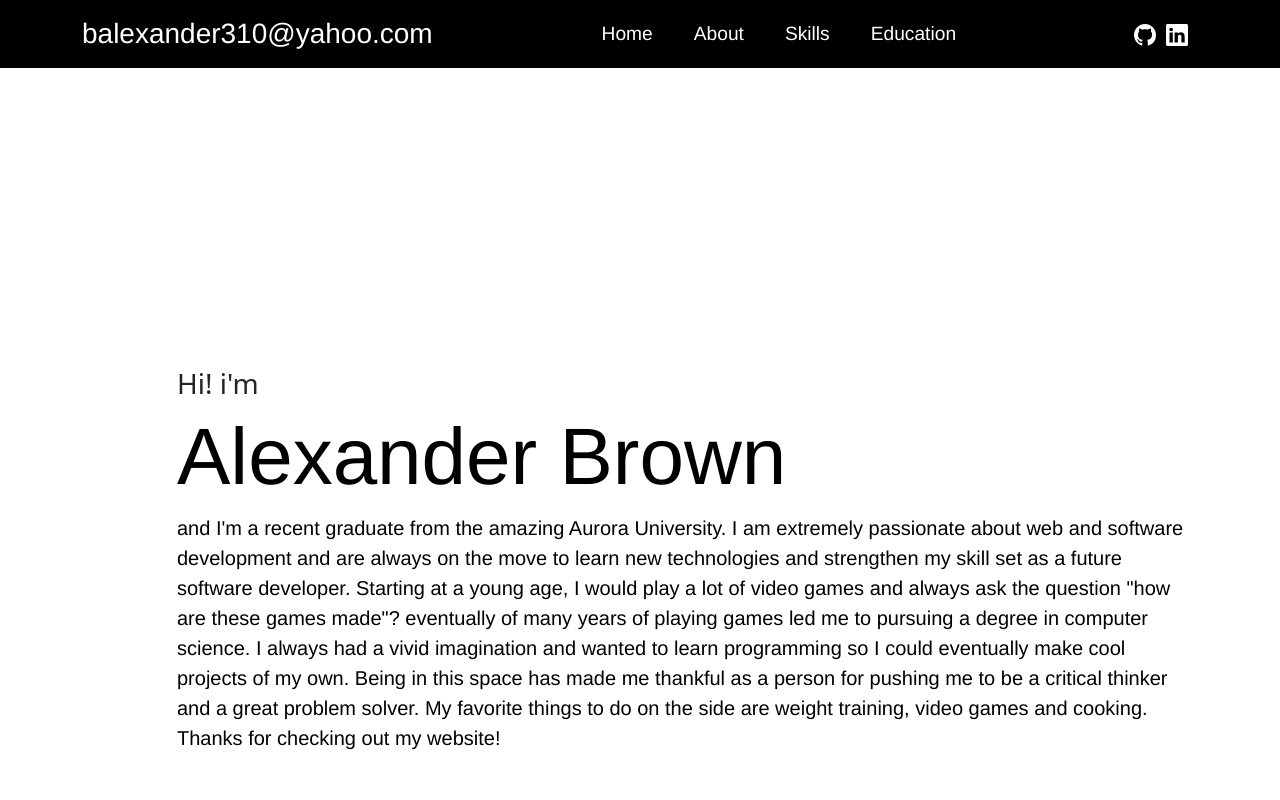
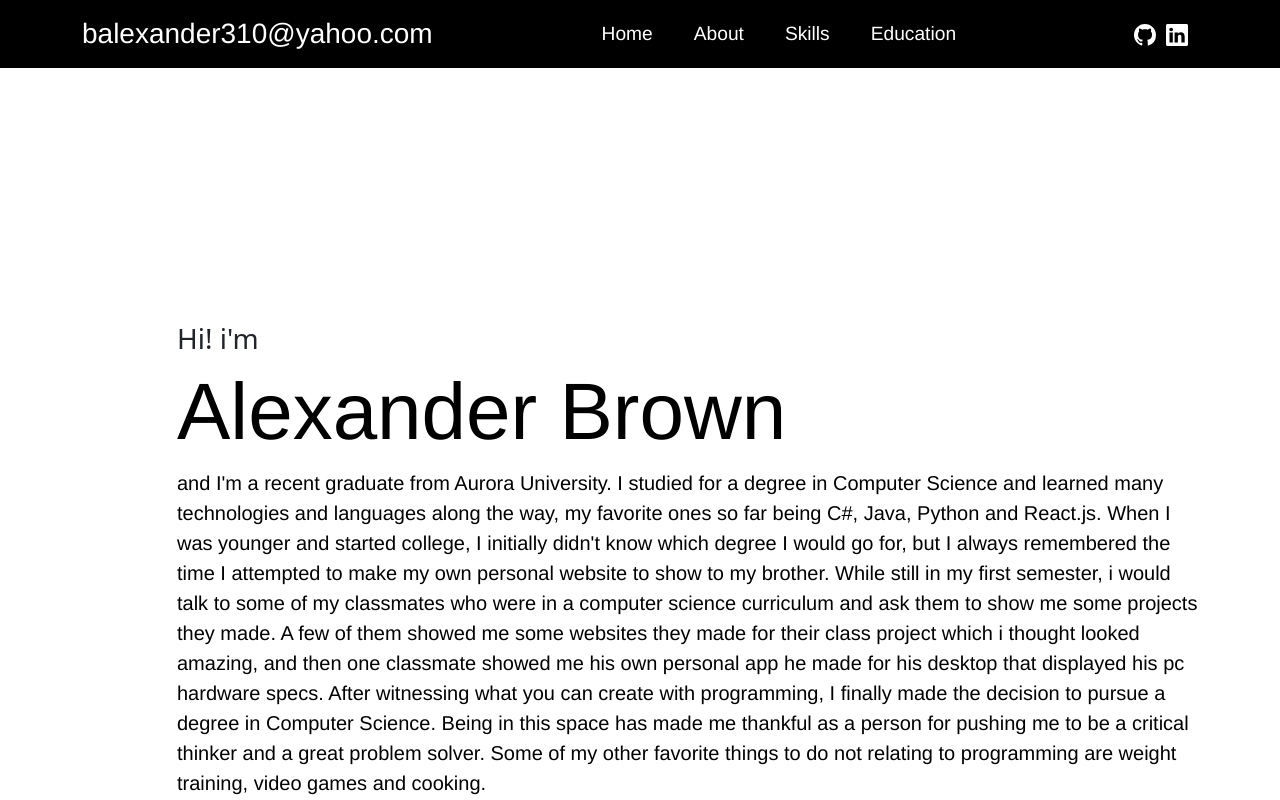
Before and after one commit to AxAnder0095/repotest, a React (Vite) app: page / in a window 1280 px wide. Shown: the top 800 px of the page. Built offline with nearby package versions, Linux system fonts and the light colour scheme.

Commit message:
updated about me description

```diff
--- a/src/Home/Home.jsx
+++ b/src/Home/Home.jsx
@@ -40,17 +40,20 @@ function Home() {
                         <div className='row'>
                             <h3 className='text-dark'>Hi! i&#39;m</h3>
                             <h1 className='name' id='header-name'>Alexander Brown </h1>
-                            <p className='about-me-desc'>and I&#39;m a recent graduate from the amazing Aurora University.
-                                I am extremely passionate about web and software development and are always on the move
-                                to learn new technologies and strengthen my skill set as a future software developer.
-                                Starting at a young age, I would play a lot of video games and always ask the question
-                                &#34;how are these games made&#34;? eventually of many years of playing games led me to pursuing a
-                                degree in computer science. I always had a vivid imagination and wanted to
-                                learn programming so I could eventually make cool projects of my own.
+                            <p className='about-me-desc'>and I&#39;m a recent graduate from Aurora University.
+                                I studied for a degree in Computer Science and learned many technologies and languages along the way,
+                                my favorite ones so far being C#, Java, Python and React.js. When I was younger and
+                                started college, I initially didn&#39;t know which degree I would go for, but I always
+                                remembered the time I attempted to make my own personal website to show to my brother.
+                                While still in my first semester, i would talk to some of my classmates who
+                                were in a computer science curriculum and ask them to show me some projects they made.
+                                A few of them showed me some websites they made for their class project which i thought looked amazing,
+                                and then one classmate showed me his own personal app he made for his desktop that displayed his
+                                pc hardware specs. After witnessing what you can create with programming, I finally made
+                                the decision to pursue a degree in Computer Science.
                                 Being in this space has made me thankful as a person for pushing me to be a
-                                critical thinker and a great problem solver. My favorite things to do on
-                                the side are weight training, video games and cooking. Thanks for checking out my
-                                website!
+                                critical thinker and a great problem solver. Some of my other favorite things to do
+                                not relating to programming are weight training, video games and cooking.
                             </p>
                         </div>
                     </div>
--- a/src/Home/Project.jsx
+++ b/src/Home/Project.jsx
@@ -10,9 +10,6 @@ function Project(projectProp) {
             <p id='project-title'>{projectProp.title}</p>
             <p id='project-desc'>{projectProp.description}</p>
             <div className='d-flex justify-content-center'>
-                {/*<button id='project-button'>*/}
-                {/*    <a href={projectProp.github} id='project-link'>Code</a>*/}
-                {/*</button>*/}
                 <Link id='project-button' to={projectProp.github}>Code</Link>
             </div>
         </>
--- a/src/Home/ProjectData.jsx
+++ b/src/Home/ProjectData.jsx
@@ -14,7 +14,7 @@ export const ProjectData = {
         image: Game,
         title: 'Scratch Off Game',
         alt: 'Scratch Off Game Image',
-        description: 'This is the scratch off mini game from the MMORPG FFXIV. Pick on row of circles' +
+        description: 'This is the scratch off mini game from the MMORPG FFXIV. Pick on row of circles ' +
             'to see how much currency you win. ',
         github: 'https://github.com/AxAnder0095/Mini-Cacptot-Game',
     }
```
